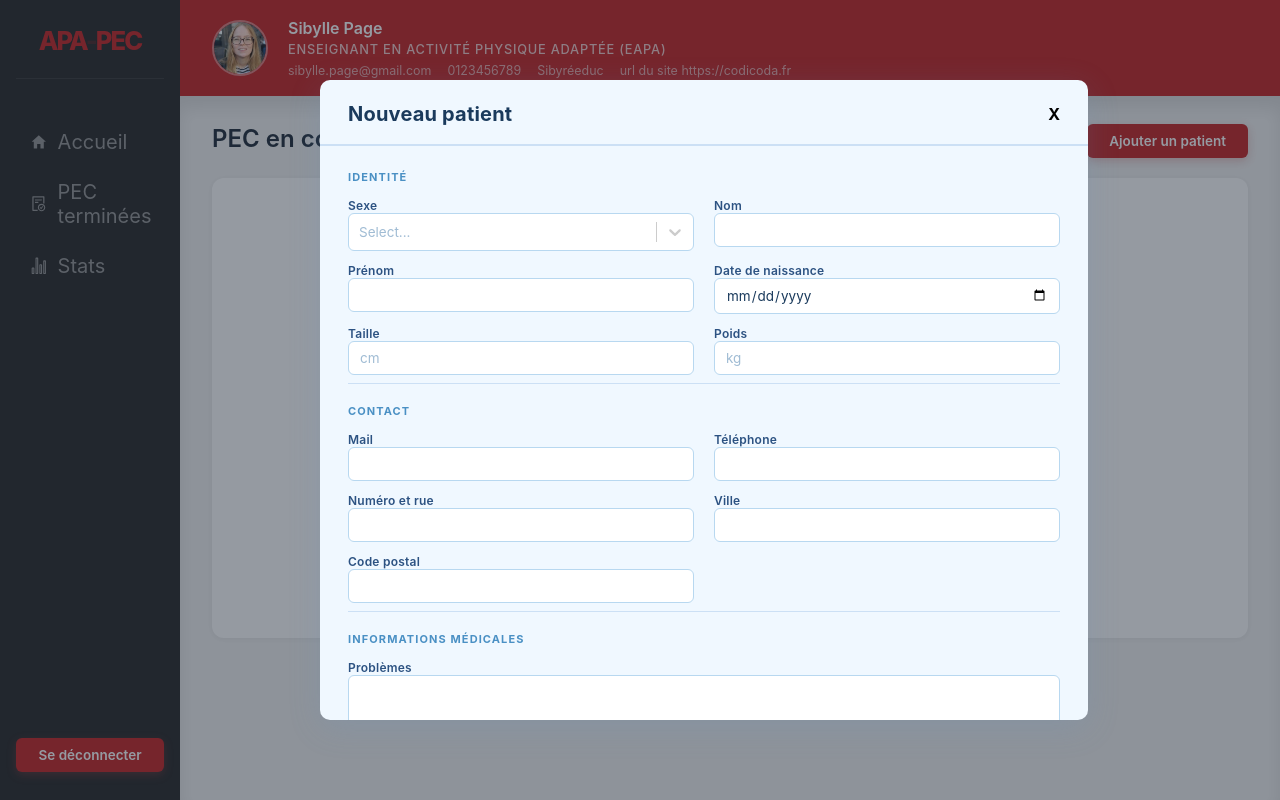
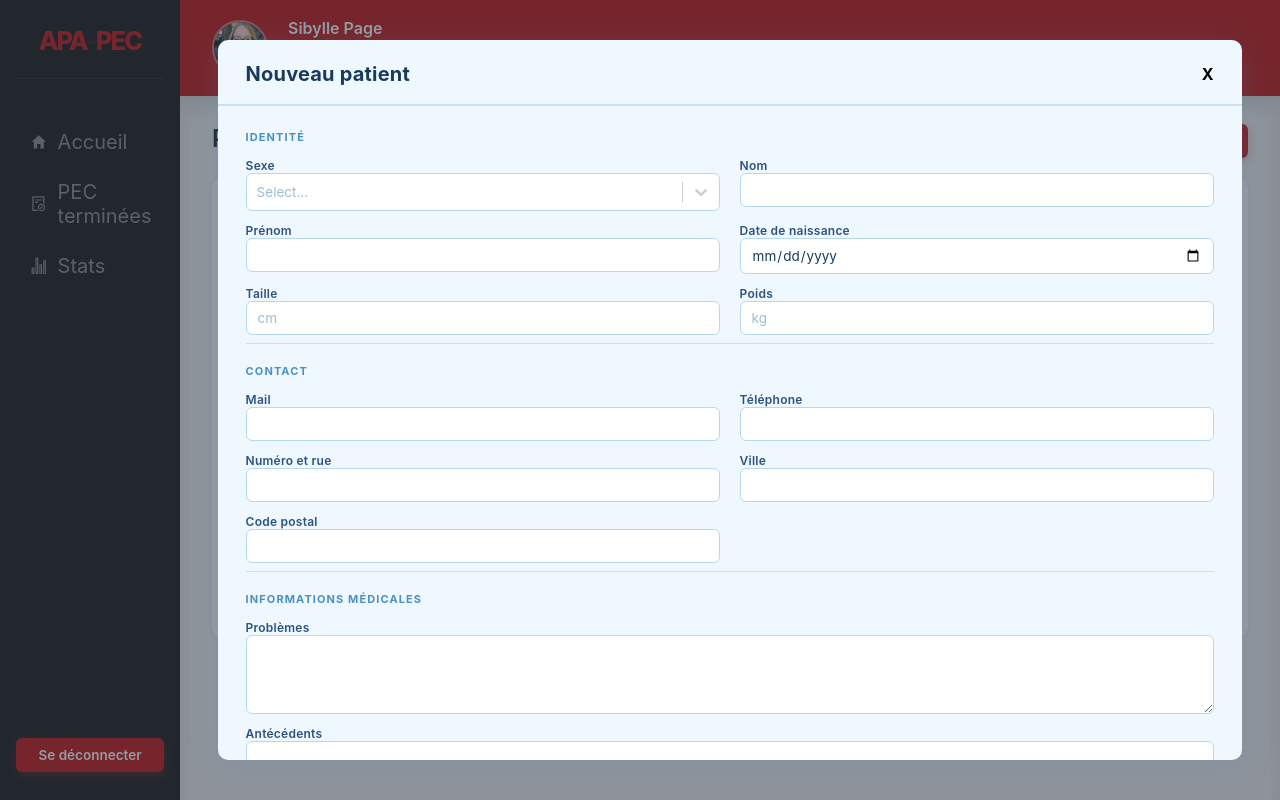
Before and after one commit to TomBrillouet/APA-PEC, a React (Vite) app: page /dashboard in a window 1280 px wide. Both pictures are taken after typing "Sample" into the empty fields and a click on the button "Ajouter un patient". Built offline with nearby package versions, Linux system fonts and the light colour scheme.

Commit message:
✨F03 : MAIN > add click on PatientCard to open Popup

```diff
--- a/src/components/pages/dashboard/Main/AddPatient/AddPatient.jsx
+++ b/src/components/pages/dashboard/Main/AddPatient/AddPatient.jsx
@@ -1,26 +1,19 @@
-import styled from "styled-components"
-import HeaderAddPatient from "./Header/HeaderAddPatient"
 import FormAddPatient from "./Form/FormAddPatient.jsx"
+import Popup from "../Popup.jsx"
+import MainContext from "../../../../../context/MainContext.jsx"
+import { useContext } from "react"
+import HeaderPatient from "../HeaderPatient.jsx"
 
 export default function AddPatient() {
+  const { toggleAddPatient } = useContext(MainContext)
   //render
   return (
-    <AddPatientStyled>
-      <HeaderAddPatient />
+    <Popup>
+      <HeaderPatient
+        patientFullName={"Nouveau patient"}
+        onClick={toggleAddPatient}
+      />
       <FormAddPatient />
-    </AddPatientStyled>
+    </Popup>
   )
 }
-
-const AddPatientStyled = styled.div`
-  position: absolute;
-  top: 10%;
-  max-height: 80%;
-  left: 25%;
-  width: 60vw;
-  background-color: aliceblue;
-  z-index: 2;
-  border-radius: 10px;
-  box-shadow: 0 8px 32px rgba(100, 149, 200, 0.18);
-  overflow-y: scroll;
-`
--- a/src/components/pages/dashboard/Main/AddPatient/Form/FormAddPatient.jsx
+++ b/src/components/pages/dashboard/Main/AddPatient/Form/FormAddPatient.jsx
@@ -21,7 +21,14 @@ export default function FormAddPatient() {
 
   const handleSubmit = (e) => {
     e.preventDefault()
-    const newpatient = { ...inputsValue, id: crypto.randomUUID() }
+    const newpatient = {
+      ...inputsValue,
+      id: crypto.randomUUID(),
+      fullName: `${inputsValue.firstName} ${inputsValue.lastName}`,
+      imc: parseFloat(
+        inputsValue.weight / (inputsValue.height / 100) ** 2
+      ).toFixed(2),
+    }
     console.log(newpatient)
     addNewPatient(newpatient)
     toggleAddPatient()
@@ -29,13 +36,13 @@ export default function FormAddPatient() {
 
   const handleChange = (e) => {
     const { name, value } = e.target
+    const adressFields = ["street", "city", "cp"]
+    const isAdressField = adressFields.includes(name)
+
     setInputsValue((prev) => ({
       ...prev,
       [name]: value,
-      adress: {
-        ...prev.adress,
-        [name]: value,
-      },
+      adress: isAdressField ? { ...prev.adress, [name]: value } : prev.adress,
     }))
   }
 
--- a/src/components/pages/dashboard/Main/AddPatient/Header/HeaderAddPatient.jsx
+++ b/src/components/pages/dashboard/Main/HeaderPatient.jsx
@@ -1,14 +1,11 @@
 import styled from "styled-components"
-import { theme } from "../../../../../../theme"
-import MainContext from "../../../../../../context/MainContext"
-import { useContext } from "react"
+import { theme } from "../../../../theme"
 
-export default function HeaderAddPatient() {
-  const { toggleAddPatient } = useContext(MainContext)
+export default function HeaderPatient({ patientFullName, onClick }) {
   return (
     <HeaderAddPatientStyled className="header-add">
-      <h2>Nouveau patient</h2>
-      <span className="close" onClick={toggleAddPatient}>
+      <h2>{patientFullName}</h2>
+      <span className="close" onClick={onClick}>
         X
       </span>
     </HeaderAddPatientStyled>
--- a/src/components/pages/dashboard/Main/Main.jsx
+++ b/src/components/pages/dashboard/Main/Main.jsx
@@ -6,14 +6,22 @@ import MainContext from "../../../../context/MainContext.jsx"
 import PatientsGrid from "./PatientsGrid.jsx"
 import TopMainBar from "./TopMainBar.jsx"
 import { usePatients } from "../../../../hooks/usePatients.jsx"
+import PatientOpened from "./PatientOpened/PatientOpened.jsx"
 
 export default function Main() {
-  const [AddisOpen, setAddisOpen] = useState(false)
+  const [addPatient, setAddPatient] = useState(false)
+  const [patientOpen, setPatientOpen] = useState(false)
+  const [selectedPatient, setSelectedPatient] = useState(null)
   const [search, setSearch] = useState("")
   const { addNewPatient, patients } = usePatients()
 
   const toggleAddPatient = () => {
-    setAddisOpen(!AddisOpen)
+    setAddPatient(!addPatient)
+  }
+
+  const togglePatient = (patientToOpen) => {
+    setPatientOpen(!patientOpen)
+    setSelectedPatient(patientToOpen)
   }
 
   const patientsFiltered = patients.filter(
@@ -29,16 +37,23 @@ export default function Main() {
   const MainContextValue = {
     addNewPatient,
     toggleAddPatient,
+    togglePatient,
   }
 
   return (
     <MainStyled>
       <MainContext.Provider value={MainContextValue}>
         <Header />
-        {AddisOpen && (
+        {addPatient && (
           <>
             <div className="overlay" onClick={toggleAddPatient}></div>
             <AddPatient addNewPatient={addNewPatient} />
+          </>
+        )}
+        {patientOpen && (
+          <>
+            <div className="overlay" onClick={togglePatient}></div>
+            <PatientOpened patient={selectedPatient} />
           </>
         )}
         <div className="main-background">
@@ -47,7 +62,10 @@ export default function Main() {
             onClick={toggleAddPatient}
           />
 
-          <PatientsGrid patients={patientsSorted} />
+          <PatientsGrid
+            patients={patientsSorted}
+            togglePatient={togglePatient}
+          />
         </div>
       </MainContext.Provider>
     </MainStyled>
--- a/src/components/pages/dashboard/Main/PatientCard.jsx
+++ b/src/components/pages/dashboard/Main/PatientCard.jsx
@@ -2,9 +2,15 @@ import styled from "styled-components"
 import { theme } from "../../../../theme"
 import { IoIosMan, IoIosWoman } from "react-icons/io"
 
-export default function PatientCard({ id, isMan, firstName, lastName }) {
+export default function PatientCard({
+  id,
+  isMan,
+  firstName,
+  lastName,
+  onClick,
+}) {
   return (
-    <PatientCardStyled key={id}>
+    <PatientCardStyled key={id} onClick={onClick}>
       <span className={`patient-icon ${isMan ? "man" : ""}`}>
         {isMan ? <IoIosMan /> : <IoIosWoman />}
       </span>
--- /dev/null
+++ b/src/components/pages/dashboard/Main/PatientOpened/PatientOpened.jsx
@@ -0,0 +1,16 @@
+import { useContext } from "react"
+import Popup from "../Popup"
+import MainContext from "../../../../../context/MainContext.jsx"
+import HeaderPatient from "../HeaderPatient.jsx"
+
+export default function PatientOpened({ patient }) {
+  const { togglePatient } = useContext(MainContext)
+  return (
+    <Popup>
+      <HeaderPatient
+        patientFullName={`Prise en charge de ${patient.fullName}`}
+        onClick={togglePatient}
+      />
+    </Popup>
+  )
+}
--- a/src/components/pages/dashboard/Main/PatientsGrid.jsx
+++ b/src/components/pages/dashboard/Main/PatientsGrid.jsx
@@ -1,7 +1,12 @@
 import styled from "styled-components"
 import PatientCard from "./PatientCard"
 
-export default function PatientsGrid({ patients }) {
+export default function PatientsGrid({ patients, togglePatient }) {
+  const handleOpen = (id) => {
+    const patientToOpen = patients.find((item) => id === item.id)
+    togglePatient(patientToOpen)
+  }
+
   return (
     <PatientsGridStyled>
       {patients.map((patient) => (
@@ -11,6 +16,7 @@ export default function PatientsGrid({ patients }) {
           isMan={patient.sex === "man"}
           firstName={patient.firstName}
           lastName={patient.lastName}
+          onClick={() => handleOpen(patient.id)}
         />
       ))}
     </PatientsGridStyled>
--- /dev/null
+++ b/src/components/pages/dashboard/Main/Popup.jsx
@@ -0,0 +1,18 @@
+import styled from "styled-components"
+
+export default function Popup({ children }) {
+  return <PopupStyled>{children}</PopupStyled>
+}
+
+const PopupStyled = styled.div`
+  position: absolute;
+  top: 5%;
+  max-height: 90%;
+  left: 17%;
+  width: 80vw;
+  background-color: aliceblue;
+  z-index: 2;
+  border-radius: 10px;
+  box-shadow: 0 8px 32px rgba(100, 149, 200, 0.18);
+  overflow-y: scroll;
+`
--- a/src/context/MainContext.jsx
+++ b/src/context/MainContext.jsx
@@ -3,4 +3,5 @@ import { createContext } from "react"
 export default createContext({
   addNewPatient: () => {},
   toggleAddPatient: () => {},
+  togglePatient: () => {},
 })
```
